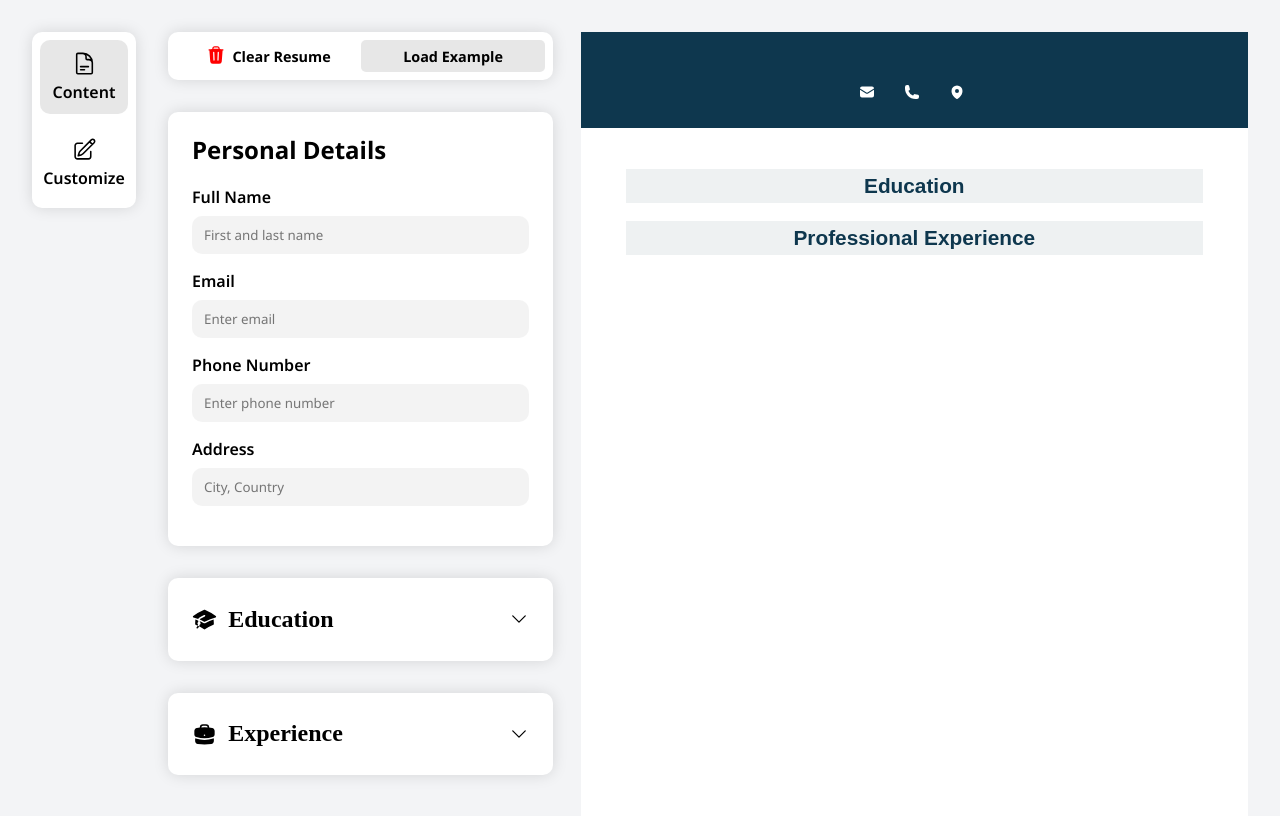
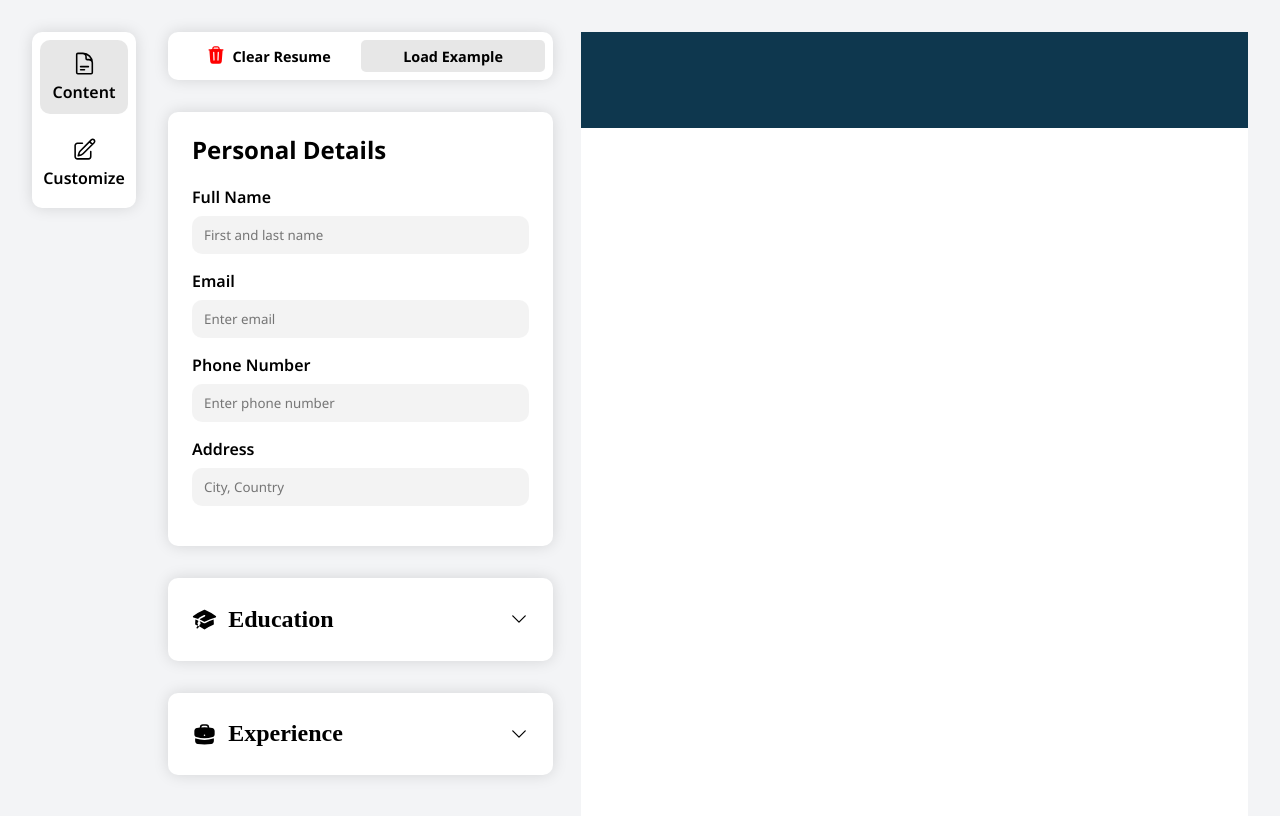
Before and after one commit to hampusbosson/cv-application, a React (Vite) app: page / in a window 1280 px wide. Shown: the top 816 px of the page. Built offline with nearby package versions, Linux system fonts and the light colour scheme.

Commit message:
Add logic for the clear button, pressing it should clear the entire resume.

```diff
--- a/src/App.jsx
+++ b/src/App.jsx
@@ -59,6 +59,7 @@ function App() {
       savedExperience={savedExperience}
       setSavedEducation={setSavedEducation}
       setSavedExperience={setSavedExperience}
+      personalDetailsData={personalDetailsData}
       setPersonalDetailsData={setPersonalDetailsData}
       educationInfoVisible={educationInfoVisible}
       setEducationInfoVisible={setEducationInfoVisible}
--- a/src/components/EditSide/ContentPage/ContentPage.jsx
+++ b/src/components/EditSide/ContentPage/ContentPage.jsx
@@ -2,10 +2,23 @@ import "./ContentPage.css";
 import icons from "../../../assets/icons/Icons";
 import CustomizePage from "../CustomizePage/CustomizePage";
 
-function TopButtons() {
+function TopButtons({ setPersonalDetailsData, setSavedEducation, setSavedExperience }) {
+
+  function clearResume() {
+    setPersonalDetailsData({
+      fullName: "",
+      email: "",
+      phone: "",
+      address: ""
+    });
+
+    setSavedEducation([]);
+    setSavedExperience([]);
+  }
+
   return (
     <div className="form-top-buttons">
-      <button id="clear-btn">
+      <button id="clear-btn" onClick={clearResume}>
         {icons.upperTrashcanIcon}
         Clear Resume
       </button>
@@ -15,7 +28,7 @@ function TopButtons() {
   );
 }
 
-function PersonalDetails({ setPersonalDetailsData }) {
+function PersonalDetails({ personalDetailsData, setPersonalDetailsData }) {
   function setData(e) {
     const {name, value} = e.target;
     setPersonalDetailsData((prevState) => ({...prevState, [name]: value}))
@@ -34,6 +47,7 @@ function PersonalDetails({ setPersonalDetailsData }) {
             className="input-element"
             placeholder="First and last name"
             onChange={setData}
+            value={personalDetailsData.fullName}
           />
         </li>
         <li className="details-element">
@@ -45,6 +59,7 @@ function PersonalDetails({ setPersonalDetailsData }) {
             className="input-element"
             placeholder="Enter email"
             onChange={setData}
+            value={personalDetailsData.email}
           />
         </li>
         <li className="details-element">
@@ -56,6 +71,7 @@ function PersonalDetails({ setPersonalDetailsData }) {
             className="input-element"
             placeholder="Enter phone number"
             onChange={setData}
+            value={personalDetailsData.phone}
           />
         </li>
         <li className="details-element">
@@ -67,6 +83,7 @@ function PersonalDetails({ setPersonalDetailsData }) {
             className="input-element"
             placeholder="City, Country"
             onChange={setData}
+            value={personalDetailsData.address}
           />
         </li>
       </ul>
@@ -474,12 +491,14 @@ function FormContent({
   deleteExperienceForm,
   toggleEducationVisibility,
   toggleExperienceVisibility,
+  personalDetailsData,
   setPersonalDetailsData
 }) {
 
   return (
     <div className="form-content">
       <PersonalDetails
+        personalDetailsData={personalDetailsData}
         setPersonalDetailsData={setPersonalDetailsData}
       />
       <EducationDetails
@@ -561,11 +580,16 @@ function FormContainer({
   activeFontColor,
   setActiveFontColor,
   setActiveLayoutButton,
+  personalDetailsData,
   setPersonalDetailsData
 }) {
   return (
     <div className="form-container">
-      <TopButtons />
+      <TopButtons
+        setPersonalDetailsData={setPersonalDetailsData}
+        setSavedEducation={setSavedEducation}
+        setSavedExperience={setSavedExperience}
+      />
       {activeButton === 'content' ? (
         <FormContent
           expandedSection={expandedSection}
@@ -602,6 +626,7 @@ function FormContainer({
           deleteExperienceForm={deleteExperienceForm}
           toggleEducationVisibility={toggleEducationVisibility}
           toggleExperienceVisibility={toggleExperienceVisibility}
+          personalDetailsData={personalDetailsData}
           setPersonalDetailsData={setPersonalDetailsData}
         />
       ) : (
--- a/src/components/EditSide/EditSide.jsx
+++ b/src/components/EditSide/EditSide.jsx
@@ -17,14 +17,15 @@ function EditSide({
   savedExperience,
   setSavedEducation,
   setSavedExperience,
+  personalDetailsData,
   setPersonalDetailsData,
   educationInfoVisible,
   setEducationInfoVisible,
   experienceInfoVisible,
   setExperienceInfoVisible
 }) {
+
   const [activeButton, setActiveButton] = useState("content");
-
   const [expandedSection, setExpandedSection] = useState(null);
   const [EducationForm, setEducationForm] = useState(null);
   const [ExperienceForm, setExperienceForm] = useState(null);
@@ -199,6 +200,7 @@ function EditSide({
         activeFontColor={activeFontColor}
         setActiveFontColor={setActiveFontColor}
         setActiveLayoutButton={setActiveLayoutButton}
+        personalDetailsData={personalDetailsData}
         setPersonalDetailsData={setPersonalDetailsData}
       />
     </div>
--- a/src/components/ResumeSide/ResumeSide.jsx
+++ b/src/components/ResumeSide/ResumeSide.jsx
@@ -34,15 +34,15 @@ function Header({
       </div>
       <div className={`header-info ${activeLayoutButton}`}>
         <div className="mail-info">
-          {icons.enevelope(iconColor)}
+          {personalDetailsData.email ? icons.enevelope(iconColor) :  null}
           <p>{personalDetailsData.email}</p>
         </div>
         <div className="phone-info">
-          {icons.phone(iconColor)}
+          {personalDetailsData.phone ? icons.phone(iconColor) : null}
           <p>{personalDetailsData.phone}</p>
         </div>
         <div className="location-info">
-          {icons.location(iconColor)}
+          {personalDetailsData.address ? icons.location(iconColor) : null}
           <p>{personalDetailsData.address}</p>
         </div>
       </div>
@@ -61,9 +61,11 @@ function Education({ activeFontColor, savedEducation, isVisible }) {
 
   return (
     <div className="education-container">
-      <h2 className="resume-education-header" style={styles}>
-        Education
-      </h2>
+      {savedEducation.length > 0 && (
+        <h2 className="resume-education-header" style={styles}>
+          Education
+        </h2>
+      )}
       <ul className="education-list-resume">
         {savedEducation.map((entry, index) => (
           <li key={index} className="education-entry" style={isVisible[index] ? {} : { display: 'none' }}>
@@ -95,9 +97,11 @@ function Experience({ activeFontColor, savedExperience, isVisible }) {
 
   return (
     <div className="experience-container">
-      <h2 className="resume-experience-header" style={styles}>
-        Professional Experience
-      </h2>
+      {savedExperience.length > 0 && (
+        <h2 className="resume-education-header" style={styles}>
+          Education
+        </h2>
+      )}
       <ul className="experience-list-resume">
         {savedExperience.map((entry, index) => (
           <li key={index} className="experience-entry" style={isVisible[index] ? {} : { display: 'none' }}>
```
